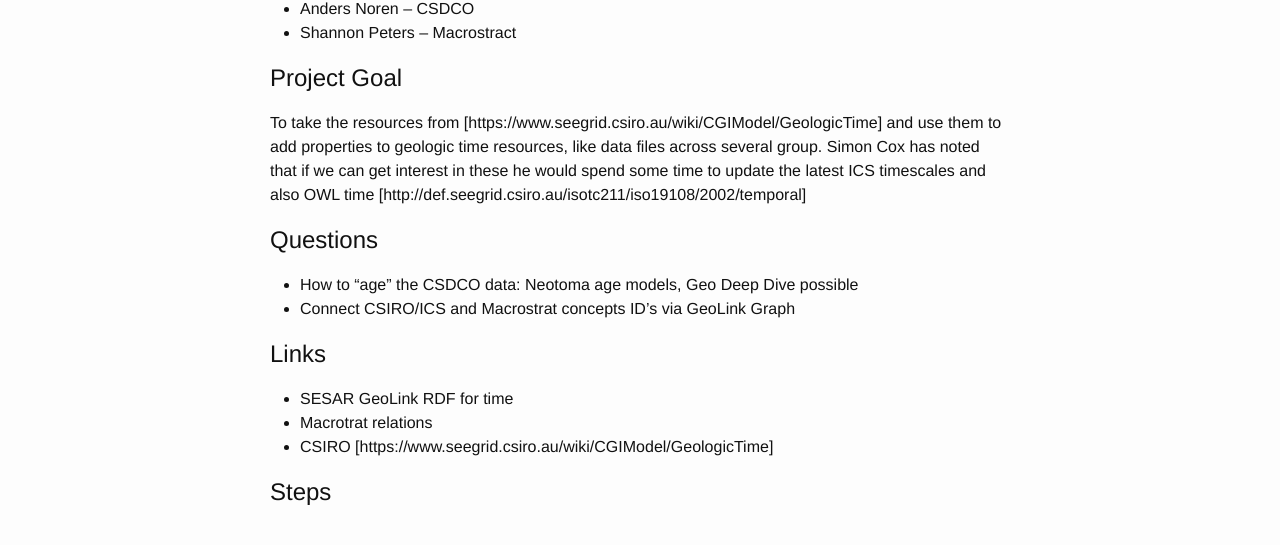
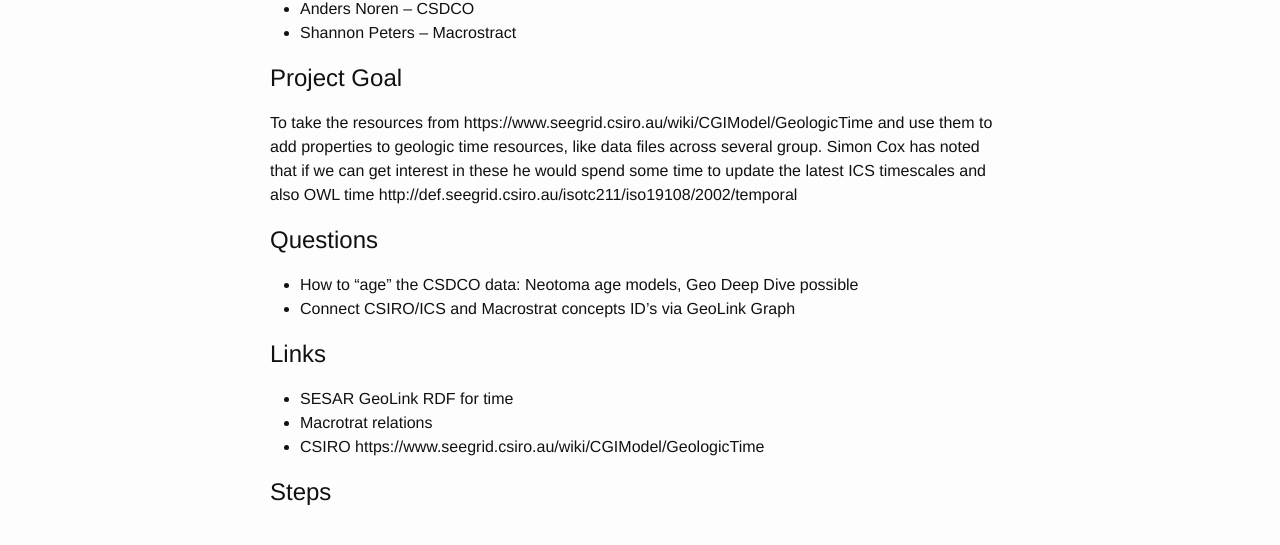
Before and after one commit to cyber4paleo/cyber4paleo.github.io, a Jekyll site: the page built from _projects/team_tardis.md, in a window 1280 px wide. Shown: the part 329-874 px from the top of the page. Built offline with Jekyll 4.4.1, drawn with Linux system fonts in a browser that asks for light colours.

```diff
--- a/_projects/team_tardis.md
+++ b/_projects/team_tardis.md
@@ -18,11 +18,11 @@ concept: Time Adorned Resource Descriptions in Science (TARDIS)
 
 # Project Goal
 
-To take the resources from [https://www.seegrid.csiro.au/wiki/CGIModel/GeologicTime]
+To take the resources from https://www.seegrid.csiro.au/wiki/CGIModel/GeologicTime
 and use them to add properties to geologic time resources, like data files across
 several group.   Simon Cox has noted that if we can get interest in these he
 would spend some time to update the latest ICS timescales and also
-OWL time [http://def.seegrid.csiro.au/isotc211/iso19108/2002/temporal]
+OWL time http://def.seegrid.csiro.au/isotc211/iso19108/2002/temporal
 
 # Questions
 
@@ -34,6 +34,6 @@ OWL time [http://def.seegrid.csiro.au/isotc211/iso19108/2002/temporal]
 
   * SESAR GeoLink RDF for time
   * Macrotrat relations
-  * CSIRO   [https://www.seegrid.csiro.au/wiki/CGIModel/GeologicTime]
+  * CSIRO   https://www.seegrid.csiro.au/wiki/CGIModel/GeologicTime
 
 # Steps
```
